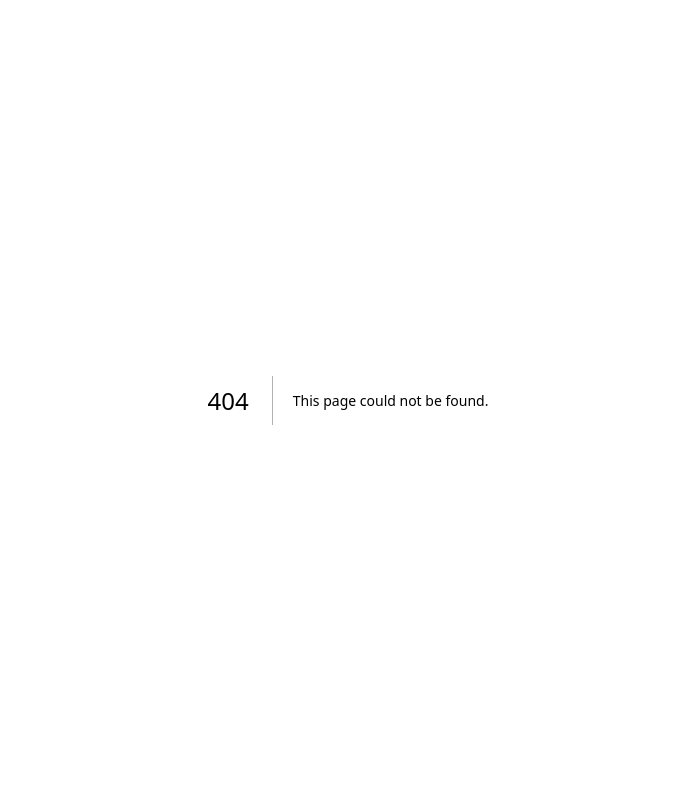
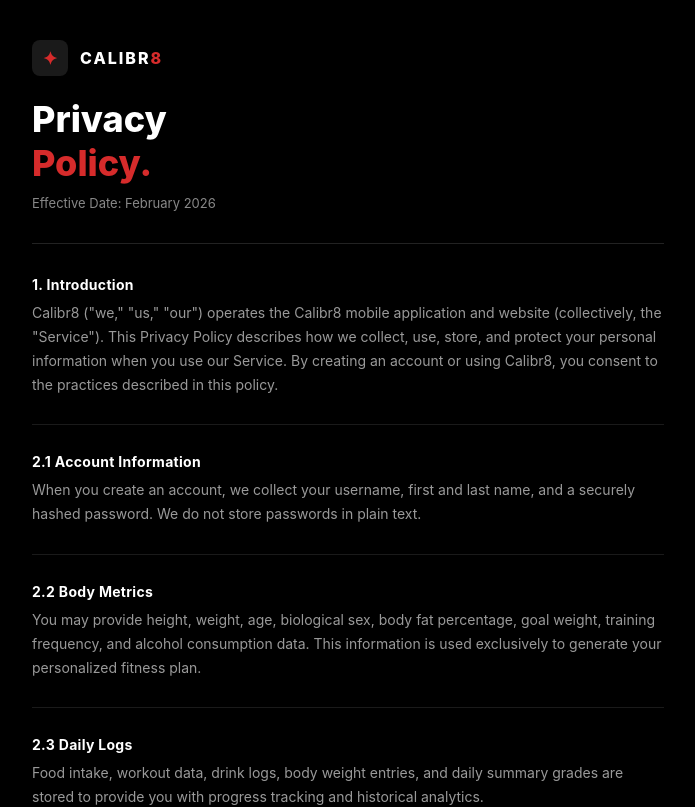
Before and after one commit to jacksondechter-stack/Prime-app, a Next.js app: page /privacy in a window 1280 px wide. Before the commit this address had no page. Shown: the top 807 px of the page, without its empty margins (292-987 px from the left). Built offline with nearby package versions, Linux system fonts and the light colour scheme.

Commit message:
Create page.js

```diff
--- /dev/null
+++ b/src/app/privacy/page.js
@@ -0,0 +1,115 @@
+export default function PrivacyPolicy() {
+  return (
+    <div style={{
+      backgroundColor: '#000000',
+      minHeight: '100vh',
+      padding: '40px 24px',
+      fontFamily: '-apple-system, BlinkMacSystemFont, "Segoe UI", sans-serif',
+      color: '#ffffff',
+      maxWidth: '680px',
+      margin: '0 auto',
+    }}>
+
+      <div style={{ marginBottom: '32px' }}>
+        <div style={{ display: 'flex', alignItems: 'center', gap: '12px', marginBottom: '24px' }}>
+          <div style={{
+            width: '36px', height: '36px', backgroundColor: '#1a1a1a',
+            borderRadius: '8px', display: 'flex', alignItems: 'center', justifyContent: 'center'
+          }}>
+            <span style={{ color: '#D62B2B', fontSize: '18px', fontWeight: 'bold' }}>✦</span>
+          </div>
+          <span style={{ fontWeight: '800', fontSize: '16px', letterSpacing: '2px' }}>
+            CALIBR<span style={{ color: '#D62B2B' }}>8</span>
+          </span>
+        </div>
+        <h1 style={{ fontSize: '36px', fontWeight: '800', margin: '0 0 4px 0', lineHeight: 1.1 }}>
+          Privacy
+        </h1>
+        <h1 style={{ fontSize: '36px', fontWeight: '800', margin: '0 0 12px 0', color: '#D62B2B', lineHeight: 1.1 }}>
+          Policy.
+        </h1>
+        <p style={{ color: '#888888', fontSize: '13px', margin: 0 }}>
+          Effective Date: February 2026
+        </p>
+      </div>
+
+      <hr style={{ border: 'none', borderTop: '1px solid #222222', marginBottom: '32px' }} />
+
+      {sections.map((section, i) => (
+        <div key={i} style={{ marginBottom: '28px' }}>
+          <h2 style={{
+            fontSize: '14px', fontWeight: '700', color: '#ffffff',
+            margin: '0 0 8px 0', letterSpacing: '0.3px'
+          }}>
+            {section.heading}
+          </h2>
+          <p style={{
+            fontSize: '14px', color: '#999999', lineHeight: '1.7', margin: 0
+          }}>
+            {section.body}
+          </p>
+          <hr style={{ border: 'none', borderTop: '1px solid #1a1a1a', marginTop: '28px' }} />
+        </div>
+      ))}
+
+      <p style={{ color: '#555555', fontSize: '12px', textAlign: 'center', marginTop: '40px' }}>
+        © 2026 Calibr8. All rights reserved.
+      </p>
+    </div>
+  );
+}
+
+const sections = [
+  {
+    heading: "1. Introduction",
+    body: `Calibr8 ("we," "us," "our") operates the Calibr8 mobile application and website (collectively, the "Service"). This Privacy Policy describes how we collect, use, store, and protect your personal information when you use our Service. By creating an account or using Calibr8, you consent to the practices described in this policy.`
+  },
+  {
+    heading: "2.1  Account Information",
+    body: "When you create an account, we collect your username, first and last name, and a securely hashed password. We do not store passwords in plain text."
+  },
+  {
+    heading: "2.2  Body Metrics",
+    body: "You may provide height, weight, age, biological sex, body fat percentage, goal weight, training frequency, and alcohol consumption data. This information is used exclusively to generate your personalized fitness plan."
+  },
+  {
+    heading: "2.3  Daily Logs",
+    body: "Food intake, workout data, drink logs, body weight entries, and daily summary grades are stored to provide you with progress tracking and historical analytics."
+  },
+  {
+    heading: "2.4  Body Photos",
+    body: "If you choose to use our AI body composition feature, photos you submit are transmitted securely to a third-party AI provider (Anthropic) for real-time analysis. Photos are processed transiently and are not permanently stored on our servers or by our AI provider. We do not retain, cache, or use your body photos for any purpose beyond generating your body fat estimate. Photos are never sold, shared, or used for marketing."
+  },
+  {
+    heading: "3. How We Use Your Data",
+    body: "Your data is used exclusively to: (a) calculate personalized calorie, protein, and macro targets; (b) generate AI-powered workout programming; (c) provide daily behavioral feedback and grading; (d) project your fitness timeline; and (e) improve your experience within the app. We do not sell, rent, or share your personal information with third parties for marketing or advertising purposes."
+  },
+  {
+    heading: "4. Third-Party Services",
+    body: "We use the following third-party services to operate Calibr8: Turso (SQLite cloud database) for secure data storage; Anthropic Claude AI for body composition estimation, workout generation, nutrition analysis, and daily grading; and Vercel for application hosting. Each provider operates under its own privacy policy and data protection standards. Data transmitted to AI services is used solely for generating responses and is not used to train AI models."
+  },
+  {
+    heading: "5. Data Storage and Security",
+    body: "Your data is stored on Turso's cloud infrastructure with industry-standard encryption in transit (TLS/SSL) and at rest. Access to user data is restricted to authenticated sessions only. While we implement reasonable security measures, no method of electronic transmission or storage is 100% secure, and we cannot guarantee absolute security."
+  },
+  {
+    heading: "6. Data Retention and Deletion",
+    body: "Your data is retained for as long as your account is active. You may request complete deletion of your account and all associated data at any time by contacting calibr8app@gmail.com. Upon receiving a verified deletion request, we will permanently remove your data within 30 days. Deletion is irreversible."
+  },
+  {
+    heading: "7. Your Rights",
+    body: "Depending on your jurisdiction, you may have the right to: access the personal data we hold about you; request correction of inaccurate data; request deletion of your data; object to or restrict certain processing; and request portability of your data. To exercise any of these rights, contact calibr8app@gmail.com."
+  },
+  {
+    heading: "8. Children's Privacy",
+    body: "Calibr8 is not intended for individuals under the age of 16. We do not knowingly collect personal information from children. If we become aware that a user is under 16, we will promptly delete their account and associated data."
+  },
+  {
+    heading: "9. Changes to This Policy",
+    body: "We may update this Privacy Policy from time to time. Material changes will be communicated through the app or via notification. Continued use of the Service after changes constitutes acceptance of the updated policy."
+  },
+  {
+    heading: "10. Contact",
+    body: "For questions or concerns about this Privacy Policy or your data, contact us at calibr8app@gmail.com."
+  },
+];
```
